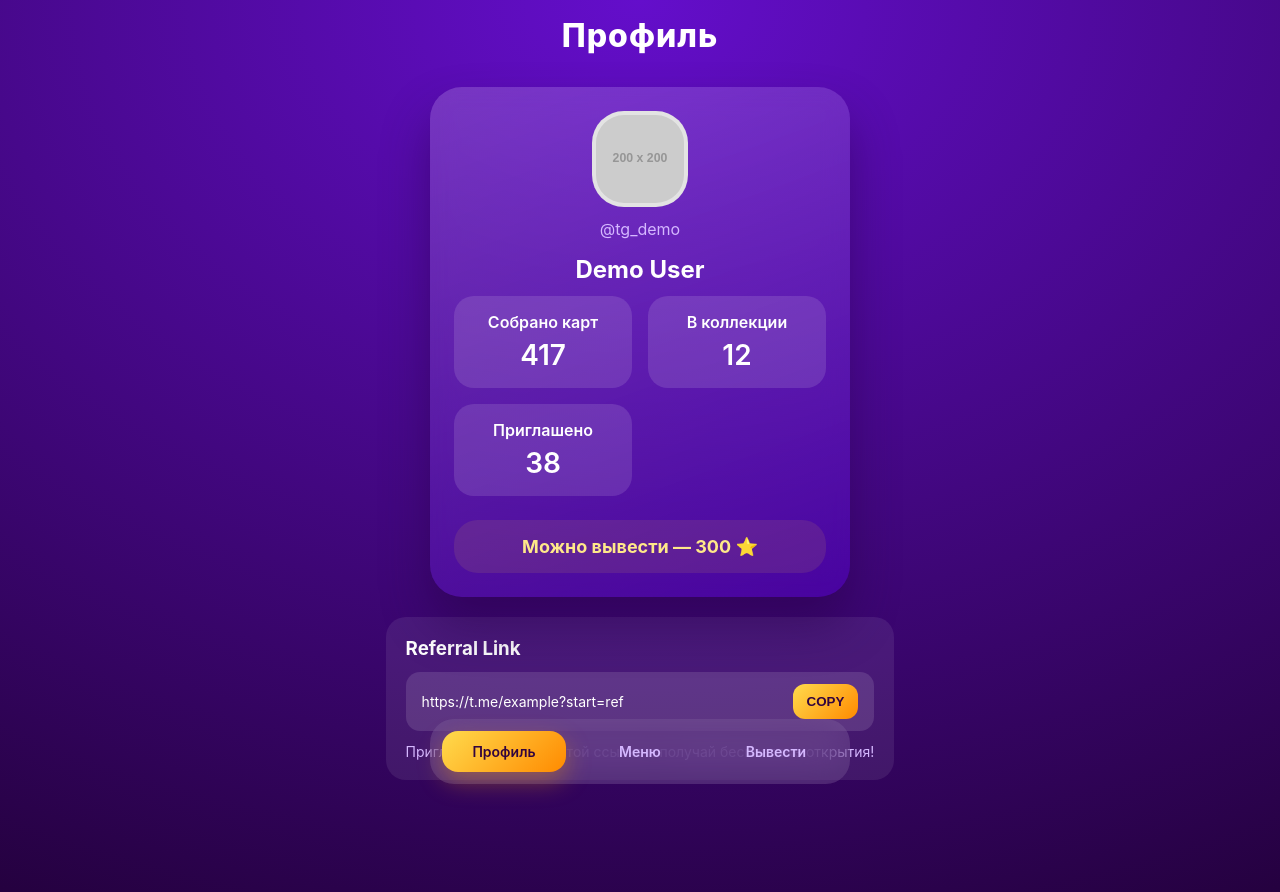
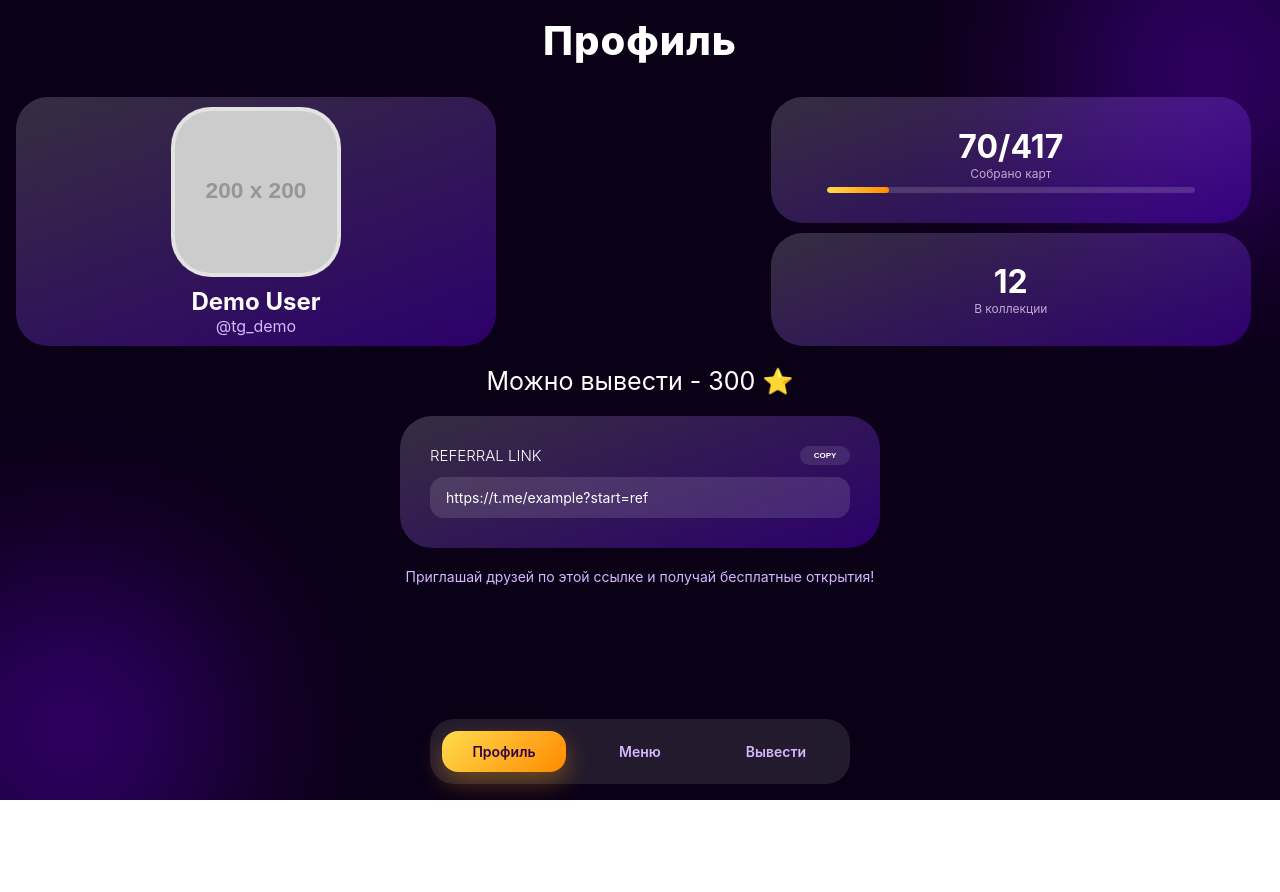
Before and after one commit to HULUMULU123/cards, a React (Vite) app in the folder frontend/: page /#/profile in a window 1280 px wide. After the commit the page ends 800 px from the top, so only its background shows below. Built offline with nearby package versions, Linux system fonts and the light colour scheme; no server answers.

Commit message:
changed profile sreen

```diff
--- a/frontend/src/App.jsx
+++ b/frontend/src/App.jsx
@@ -9,14 +9,47 @@ import WithdrawScreen from './screens/WithdrawScreen'
 import useAuthStore from './store/useAuthStore'
 
 const AppShell = styled.div`
+  position: relative;
   display: flex;
   flex-direction: column;
   min-height: 100vh;
   padding: 16px;
-  background: radial-gradient(120% 120% at 50% 0%, #640ecb 0%, #200035 100%);
+  background: #0b0117;
+  overflow: hidden;
+
+  /* Фиолетовые круги */
+  &::before,
+  &::after {
+    content: "";
+    position: absolute;
+    width: 420px;
+    height: 420px;
+    border-radius: 50%;
+    background: radial-gradient(
+      circle,
+      rgba(120, 0, 255, 0.55) 0%,
+      rgba(120, 0, 255, 0.18) 55%,
+      rgba(120, 0, 255, 0.0) 70%
+    );
+    filter: blur(90px);
+    pointer-events: none;
+    z-index: 0;
+  }
+  /* правый верхний */
+  &::before {
+    top: -140px;
+    right: -140px;
+  }
+  /* левый нижний */
+  &::after {
+    bottom: -140px;
+    left: -140px;
+  }
 `
 
 const Content = styled.main`
+  position: relative;
+  z-index: 1;            /* поверх фона */
   flex: 1;
   display: flex;
   flex-direction: column;
--- a/frontend/src/screens/ProfileScreen.jsx
+++ b/frontend/src/screens/ProfileScreen.jsx
@@ -1,6 +1,5 @@
 import { useMemo } from 'react'
 import styled from 'styled-components'
-
 import useAuthStore from '../store/useAuthStore'
 
 const Screen = styled.section`
@@ -13,26 +12,31 @@ const Screen = styled.section`
 
 const Card = styled.div`
   width: 100%;
-  max-width: 420px;
+  max-width: 480px;
   background: linear-gradient(160deg, rgba(255, 255, 255, 0.18), rgba(86, 0, 212, 0.45));
   border-radius: ${(props) => props.theme.radii.xl};
-  padding: 24px;
-  box-shadow: 0 28px 48px rgba(35, 0, 63, 0.45);
+  padding: 10px;
   backdrop-filter: blur(12px);
+  grid-area: ${(props) => props.$group || 'auto'};
+  height: 100%;
+  display: flex;
+  flex-direction: column;
+  align-items: center;
+  justify-content: center;
 `
 
 const Avatar = styled.div`
-  width: 96px;
-  height: 96px;
-  border-radius: 32px;
+  width: 170px;
+  height: 170px;
+  border-radius: 40px;
   overflow: hidden;
   border: 4px solid rgba(255, 255, 255, 0.45);
-  margin: 0 auto 12px;
+  margin: 0 auto 10px;
   background: url('https://placehold.co/200x200/ff00aa/ffffff?text=Avatar') center/cover;
 `
 
 const Heading = styled.h1`
-  font-size: 32px;
+  font-size: 40px;
   margin: 0 0 12px;
   font-weight: 800;
   letter-spacing: 1px;
@@ -41,38 +45,11 @@ const Heading = styled.h1`
 const Username = styled.div`
   font-size: 16px;
   color: ${(props) => props.theme.colors.textSecondary};
-  margin-bottom: 16px;
-`
-
-const StatsGrid = styled.div`
-  display: grid;
-  grid-template-columns: repeat(auto-fit, minmax(140px, 1fr));
-  gap: 16px;
-  margin-bottom: 24px;
-`
-
-const StatCard = styled.div`
-  background: rgba(255, 255, 255, 0.12);
-  border-radius: 20px;
-  padding: 16px;
-  display: flex;
-  flex-direction: column;
-  gap: 6px;
-  font-weight: 600;
-`
-
-const StarsHighlight = styled.div`
-  background: rgba(243, 201, 63, 0.1);
-  border-radius: 24px;
-  padding: 16px;
-  font-size: 18px;
-  font-weight: 700;
-  color: #ffe889;
 `
 
 const ReferralBlock = styled.div`
-  background: rgba(255, 255, 255, 0.08);
-  border-radius: 20px;
+
+  width: 100%;
   padding: 20px;
   text-align: left;
   display: flex;
@@ -93,20 +70,66 @@ const ReferralLink = styled.div`
 `
 
 const CopyButton = styled.button`
-  background: linear-gradient(135deg, #ffdb4d, #ff8a00);
-  color: #32043e;
+  background: rgba(255,255,255,0.1);
+  color: #fff;
   border: none;
+  width: 50px;
   border-radius: 12px;
   font-weight: 700;
-  padding: 10px 14px;
+  padding: 5px 7px;
   cursor: pointer;
+  font-size: 8px;
+  margin-left: auto;
 `
 
 const SecondaryText = styled.p`
   color: ${(props) => props.theme.colors.textSecondary};
   margin: 0;
   font-size: 14px;
+  width: 70%;
 `
+
+const ProfileGrid = styled.div`
+  width: 100%;
+  display: grid;
+  grid-template-columns: repeat(5, 1fr);
+  grid-template-areas:
+    'a a a b b'
+    'a a a b b'
+    'a a a c c'
+    'a a a c c';
+  gap: 10px;
+
+  max-height: 60vh;
+  overflow-y: auto;
+  align-items: start;
+  justify-content: center;
+`
+
+const BalanceBlock = styled.div`
+  width: 100%;
+  display: flex;
+`
+
+// ==== Прогресс бар ====
+const ProgressWrapper = styled.div`
+  width: 80%;
+  height: 6px;
+  background: rgba(255, 255, 255, 0.15);
+  border-radius: 8px;
+  margin-top: 6px;
+  overflow: hidden;
+`
+
+const ProgressFill = styled.div`
+  height: 100%;
+  background: linear-gradient(90deg, #ffdb4d, #ff8a00);
+  width: ${(props) => props.$percent}%;
+  transition: width 0.4s ease;
+  border-radius: 8px;
+`
+
+// =======================
 
 export default function ProfileScreen() {
   const profile = useAuthStore((state) => state.profile)
@@ -122,42 +145,80 @@ export default function ProfileScreen() {
     navigator.clipboard.writeText(profile.referral_link)
   }
 
+  // данные для прогресс-бара
+  const opened = profile?.cards_opened ?? 0
+  const total = 417
+  const percent = Math.min(100, Math.round((opened / total) * 100))
+
   return (
     <Screen>
       <Heading>Профиль</Heading>
-      <Card>
+
+      <ProfileGrid>
+        <Card $group="a">
           <Avatar />
+          <h2 style={{ margin: '0 0 0', fontSize: '24px' }}>{formattedName}</h2>
           <Username>@{profile?.user?.username || 'tg_demo'}</Username>
-        <h2 style={{ margin: '0 0 12px', fontSize: '24px' }}>{formattedName}</h2>
-        <StatsGrid>
-          <StatCard>
-            <span>Собрано карт</span>
-            <span style={{ fontSize: '28px' }}>{profile?.cards_opened ?? 0}</span>
-          </StatCard>
-          <StatCard>
-            <span>В коллекции</span>
-            <span style={{ fontSize: '28px' }}>{profile?.cards_total ?? 0}</span>
-          </StatCard>
-          <StatCard>
-            <span>Приглашено</span>
-            <span style={{ fontSize: '28px' }}>{profile?.referrals_count ?? 0}</span>
-          </StatCard>
-        </StatsGrid>
-        <StarsHighlight>
-          Можно вывести — {profile?.stars_withdrawable ?? 0} ⭐
-        </StarsHighlight>
         </Card>
 
+        <Card $group="b">
+          <p
+            style={{
+              fontSize: '32px',
+              margin: '0',
+              padding: '0',
+              fontWeight: '700',
+            }}
+          >
+            {opened}/{total}
+          </p>
+          <span style={{ fontSize: '12px', color: 'rgba(193,169,209)' }}>
+            Собрано карт
+          </span>
+
+          <ProgressWrapper>
+            <ProgressFill $percent={percent} />
+          </ProgressWrapper>
+
+
+        </Card>
+
+        <Card $group="c">
+          <span
+            style={{
+              fontSize: '32px',
+              margin: '0',
+              padding: '0',
+              fontWeight: '700',
+            }}
+          >
+            {profile?.cards_total ?? 0}
+          </span>
+          <span style={{ fontSize: '12px', color: 'rgba(193,169,209)' }}>
+            В коллекции
+          </span>
+        </Card>
+      </ProfileGrid>
+
+      <BalanceBlock>
+        <p style={{margin: 'auto', fontSize: '25px'}}>Можно вывести - 300  ⭐</p>
+      </BalanceBlock>
+
+      <Card>
         <ReferralBlock>
-        <h3 style={{ margin: 0 }}>Referral Link</h3>
+          <div style={{display: "flex"}}>
+          <h3 style={{ margin: 0, fontSize: '15px', fontWeight: '300' }}>REFERRAL LINK</h3>
+          <CopyButton onClick={handleCopy}>COPY</CopyButton>
+          </div>
           <ReferralLink>
             <span>{profile?.referral_link || 'https://t.me/example?start=ref'}</span>
-          <CopyButton onClick={handleCopy}>COPY</CopyButton>
+
           </ReferralLink>
+        </ReferralBlock>
+      </Card>
       <SecondaryText>
         Приглашай друзей по этой ссылке и получай бесплатные открытия!
       </SecondaryText>
-      </ReferralBlock>
     </Screen>
   )
 }
--- a/frontend/src/store/useAuthStore.js
+++ b/frontend/src/store/useAuthStore.js
@@ -12,7 +12,7 @@ const fallbackUser = {
   stars_balance: 417,
   stars_withdrawable: 300,
   referrals_count: 38,
-  cards_opened: 417,
+  cards_opened: 70,
   cards_total: 12,
 }
 
--- a/frontend/src/styles/theme.js
+++ b/frontend/src/styles/theme.js
@@ -1,6 +1,6 @@
 const theme = {
   colors: {
-    background: '#1c0035',
+    background: '#0b0117',
     backgroundSecondary: '#2b0052',
     accent: '#a950ff',
     accentSecondary: '#f3c93f',
```
Lines whose indentation alone changed are shown as unchanged.
